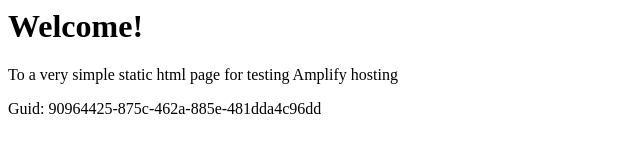
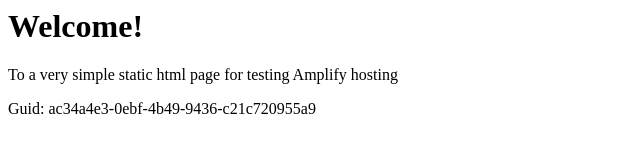
Before and after one commit to aws-aemilia-cdg/Github-PR-Commit-Integration-Test-DoNotTouch-GitHubWebhookPushCanaryTest-v1-prod-eu-west-3, a website: page src/index.html in a window 1280 px wide. Shown: the full height of the page, 0-640 px from the left. Drawn offline with Linux system fonts and the light colour scheme.

Commit message:
commit from integ tests

```diff
--- a/src/index.html
+++ b/src/index.html
@@ -12,6 +12,6 @@
 <body>
     <h1>Welcome!</h1>
     <p>To a very simple static html page for testing Amplify hosting</p>
-    <p>Guid: 90964425-875c-462a-885e-481dda4c96dd</p></body>
+    <p>Guid: ac34a4e3-0ebf-4b49-9436-c21c720955a9</p></body>
 
 </html>
```
